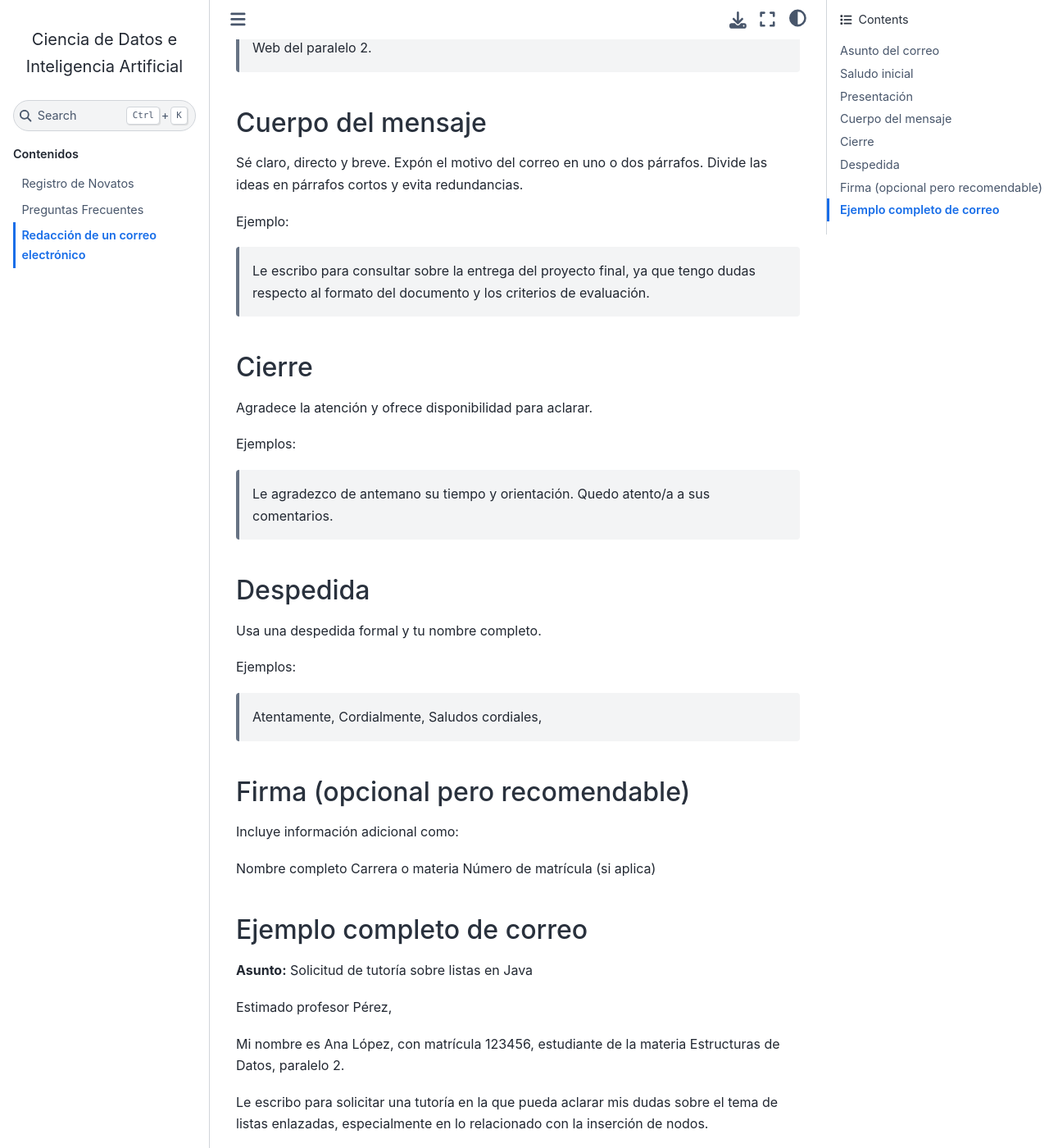
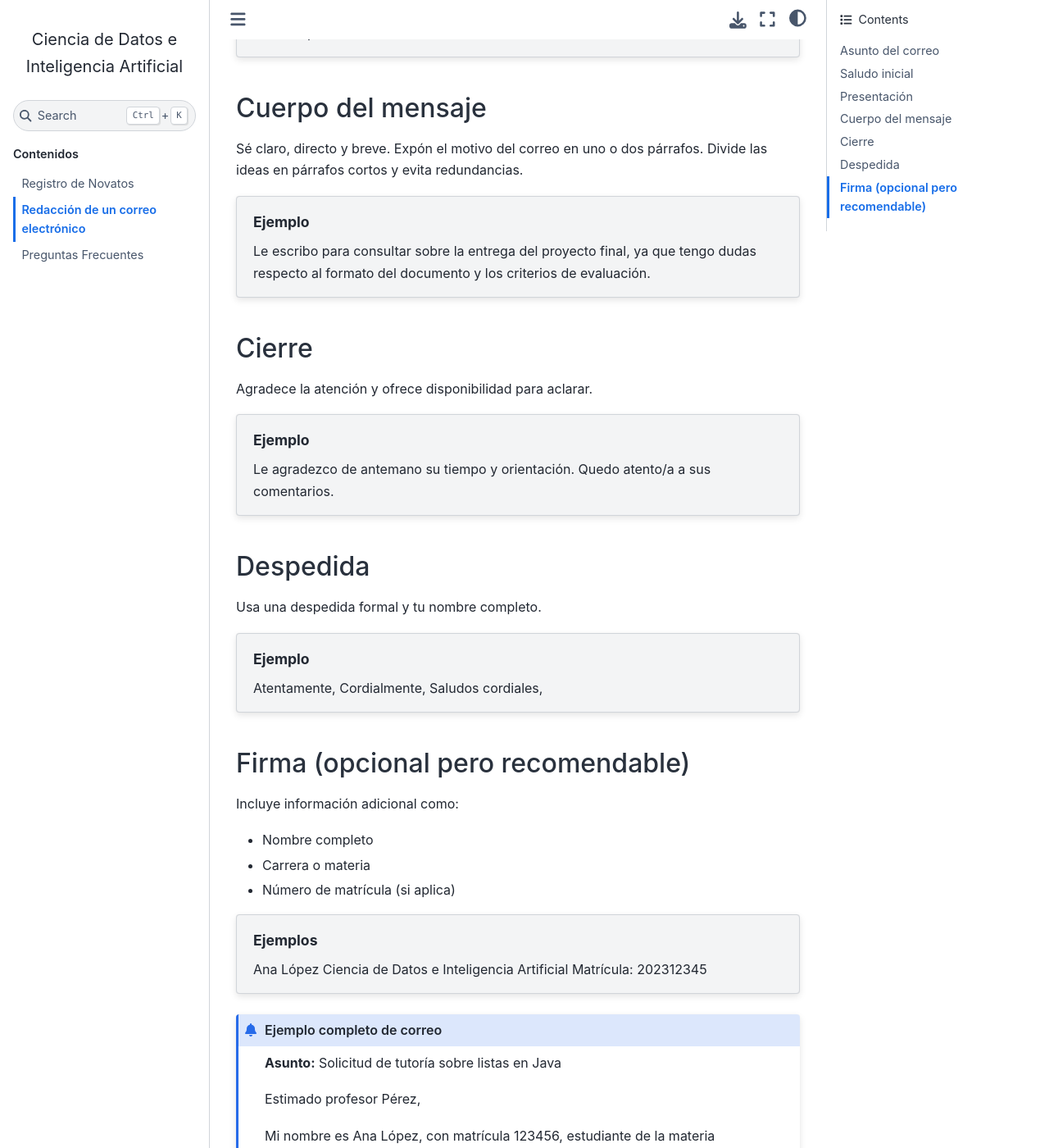
Before and after one commit to CDIAFIEC/FAQs, a Sphinx documentation site: the page built from docs/source/temas/correos.rst, in a window 1280 px wide and 1400 px high, scrolled down 988 px. Shown: the whole window at 82% size. Built offline with Sphinx 7.4.7 and the Sphinx Book theme 1.1.4, drawn with Linux system fonts in a browser that asks for light colours; pages that are not in the unit, such as notebooks, are missing from menus; some of the changed text lies outside the part shown.

Commit message:
formated

```diff
--- a/docs/source/index.rst
+++ b/docs/source/index.rst
@@ -16,8 +16,8 @@ Bienvenido a la guía del estudiante para aprender sobre Ciencia de Datos e Inte
             :glob:
 
             temas/novatos
+            temas/correos
             temas/faqs
-            temas/correos
 
     .. grid-item::
 
--- a/docs/source/temas/correos.rst
+++ b/docs/source/temas/correos.rst
@@ -16,7 +16,7 @@ Asunto del correo
 
 Debe ser breve, claro y específico.
 
-Ejemplos:
+.. topic:: Ejemplo
 
     Solicitud de tutoría sobre el tema X
     Consulta sobre la tarea de la semana 3
@@ -28,7 +28,7 @@ Saludo inicial
 
 Utiliza un saludo formal y respetuoso.
 
-Ejemplos:
+.. topic:: Ejemplo
 
     Estimado profesor Pérez:
     Apreciada profesora Gómez:
@@ -40,7 +40,7 @@ Presentación
 
 Indica quién eres y tu contexto académico.
 
-Ejemplo:
+.. topic:: Ejemplo
 
     Mi nombre es Ana López, con matrícula 123456, estudiante de la materia Desarrollo Web del paralelo 2.
 
@@ -50,7 +50,7 @@ Cuerpo del mensaje
 
 Sé claro, directo y breve. Expón el motivo del correo en uno o dos párrafos. Divide las ideas en párrafos cortos y evita redundancias.
 
-Ejemplo:
+.. topic:: Ejemplo
 
     Le escribo para consultar sobre la entrega del proyecto final, ya que tengo dudas respecto al formato del documento y los criterios de evaluación.
 
@@ -59,7 +59,7 @@ Cierre
 
 Agradece la atención y ofrece disponibilidad para aclarar.
 
-Ejemplos:
+.. topic:: Ejemplo
 
     Le agradezco de antemano su tiempo y orientación.
     Quedo atento/a a sus comentarios.
@@ -69,7 +69,7 @@ Despedida
 
 Usa una despedida formal y tu nombre completo.
 
-Ejemplos:
+.. topic:: Ejemplo
 
     Atentamente,
     Cordialmente,
@@ -80,25 +80,30 @@ Firma (opcional pero recomendable)
 
 Incluye información adicional como:
 
-Nombre completo
-Carrera o materia
-Número de matrícula (si aplica)
+* Nombre completo
+* Carrera o materia
+* Número de matrícula (si aplica)
+
+.. topic:: Ejemplos
+
+    Ana López
+    Ciencia de Datos e Inteligencia Artificial
+    Matrícula: 202312345
 
 
-Ejemplo completo de correo
-----------------------------------
+.. admonition:: Ejemplo completo de correo
 
-**Asunto:** Solicitud de tutoría sobre listas en Java
+    **Asunto:** Solicitud de tutoría sobre listas en Java
 
-Estimado profesor Pérez,
+    Estimado profesor Pérez,
 
-Mi nombre es Ana López, con matrícula 123456, estudiante de la materia Estructuras de Datos, paralelo 2.
+    Mi nombre es Ana López, con matrícula 123456, estudiante de la materia Estructuras de Datos, paralelo 2.
 
-Le escribo para solicitar una tutoría en la que pueda aclarar mis dudas sobre el tema de listas enlazadas, especialmente en lo relacionado con la inserción de nodos.
+    Le escribo para solicitar una tutoría en la que pueda aclarar mis dudas sobre el tema de listas enlazadas, especialmente en lo relacionado con la inserción de nodos.
 
-Le agradezco de antemano su tiempo y apoyo. Quedo atenta a su confirmación sobre la disponibilidad de horarios.
+    Le agradezco de antemano su tiempo y apoyo. Quedo atenta a su confirmación sobre la disponibilidad de horarios.
 
-Saludos cordiales,
-Ana López
-Ciencia de Datos e Inteligencia Artificial
-Matrícula: 202312345
+    Saludos cordiales,
+    Ana López
+    Ciencia de Datos e Inteligencia Artificial
+    Matrícula: 202312345
```
